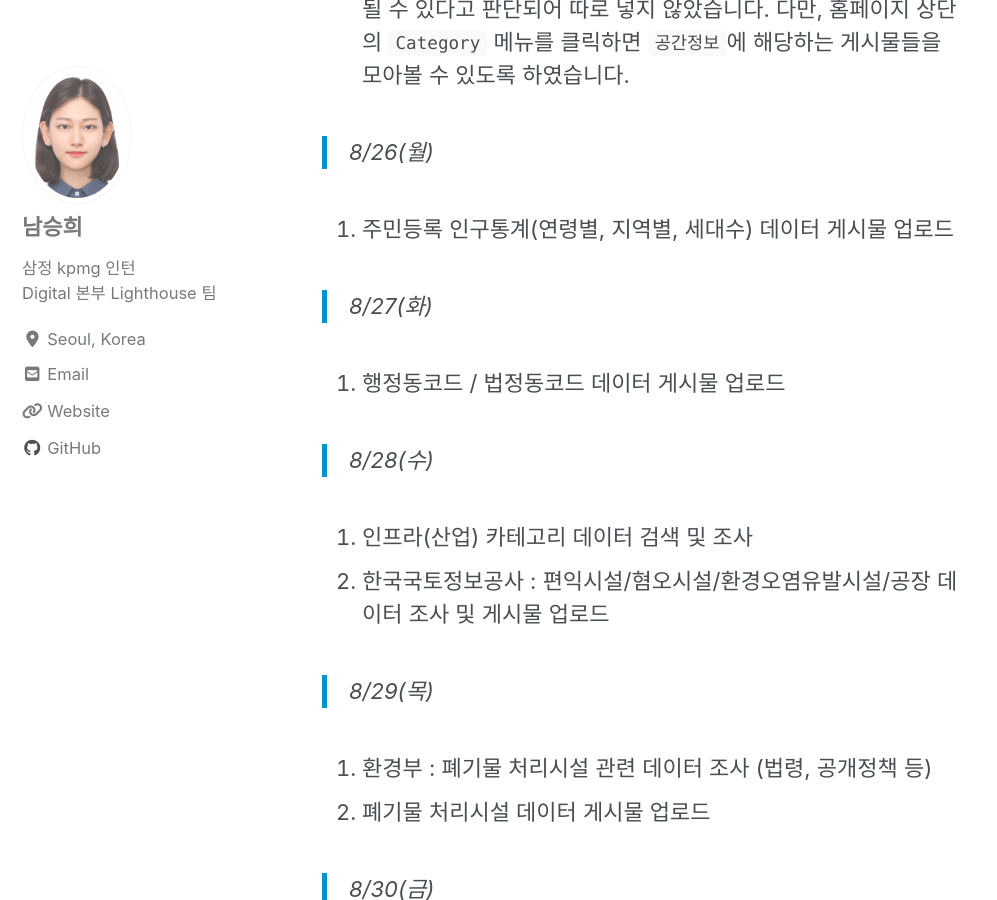
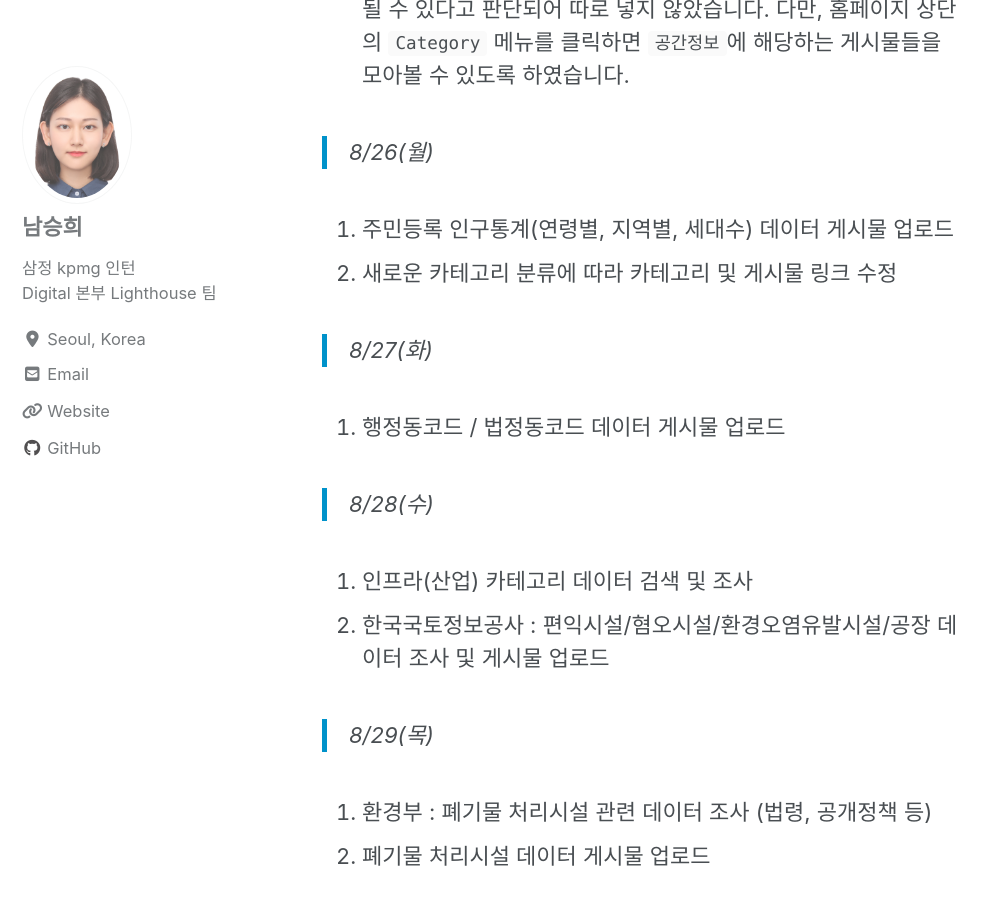
Before and after one commit to nseunghee97/real-estate-public-data, a Jekyll site: the page built from _progress/2019-09-02-8월5주차.md, in a window 1280 px wide and 900 px high, scrolled down 1364 px. Shown: the whole window, without its empty margins (0-997 px from the left). Built offline with Jekyll 4.4.1, drawn with Linux system fonts in a browser that asks for light colours; cached includes are drawn as plain includes; nearby versions of some CDN libraries.

Commit message:
Update 2019-09-02-8월5주차.md

```diff
--- a/_progress/2019-09-02-8월5주차.md
+++ b/_progress/2019-09-02-8월5주차.md
@@ -47,6 +47,7 @@ permalink: /progress/08-5/
 > 8/26(월)
 
 1. 주민등록 인구통계(연령별, 지역별, 세대수) 데이터 게시물 업로드
+2. 새로운 카테고리 분류에 따라 카테고리 및 게시물 링크 수정
 
 > 8/27(화)
 
```
